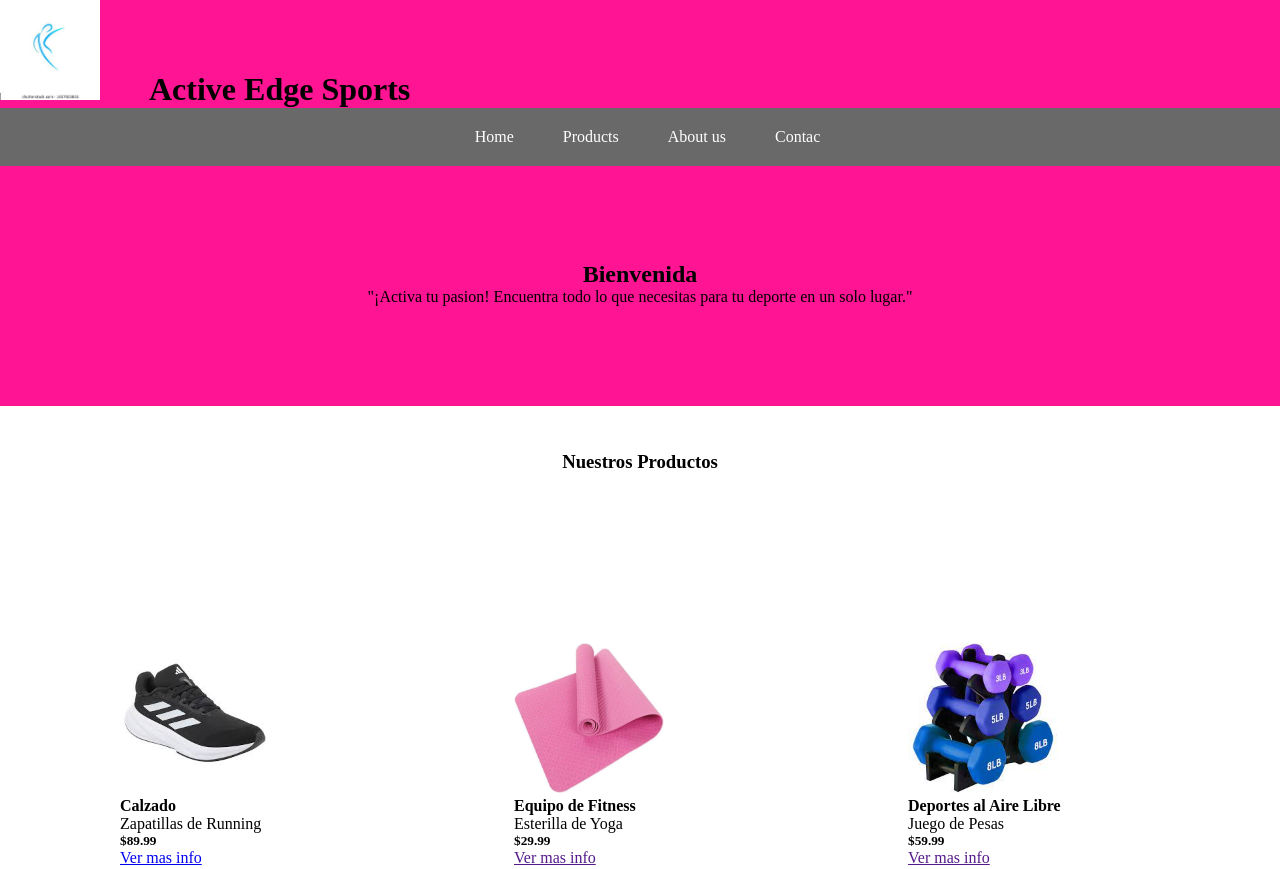
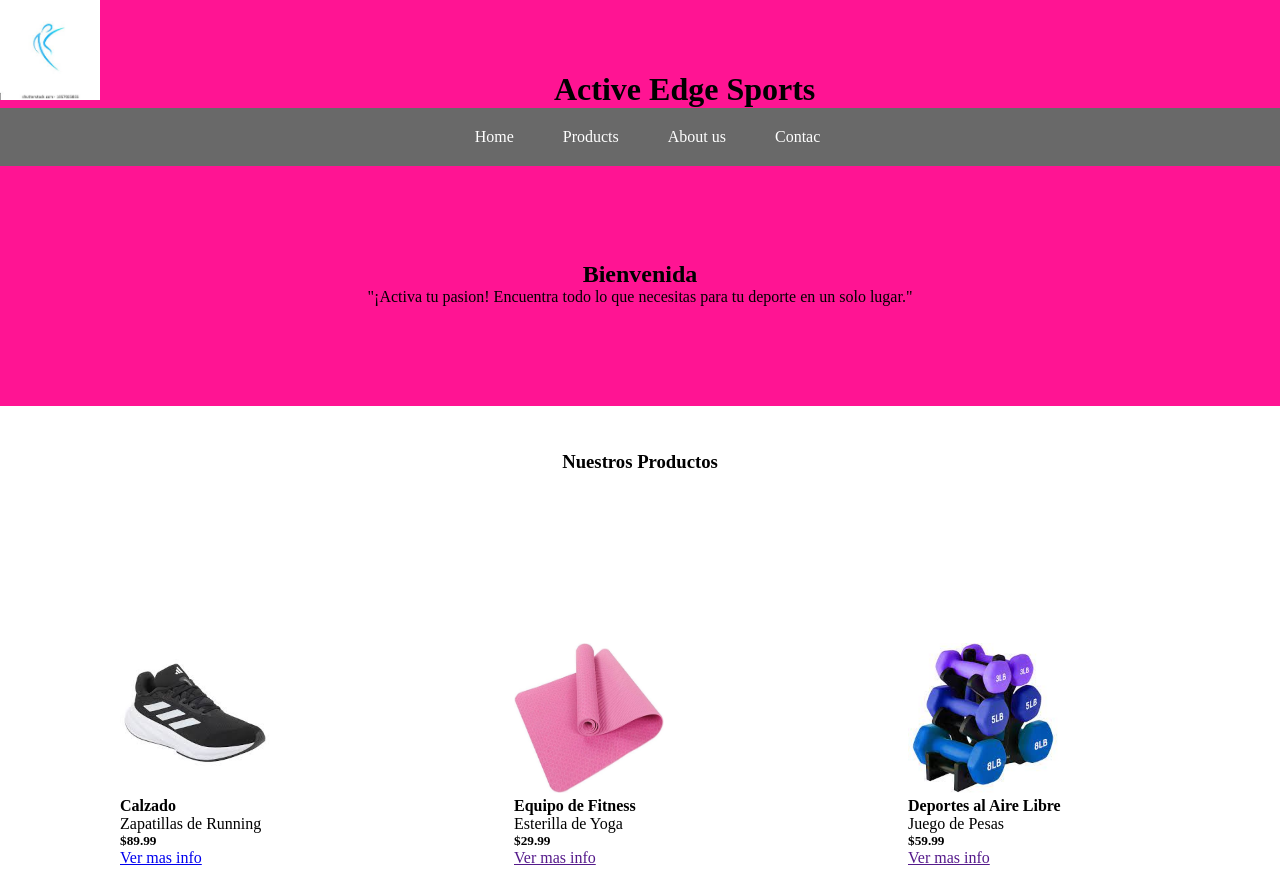
Before and after one commit to lorenasol-12/tema22, a plain HTML site: page index.html in a window 1280 px wide. Shown: the top 869 px of the page. Drawn offline with Linux system fonts and the light colour scheme.

Commit message:
2da version

```diff
--- a/style.css
+++ b/style.css
@@ -23,7 +23,7 @@ header {
 .titulo{
     display:inline;
     padding: 50px;
-    margin: -5px;
+    margin: 400px;
 
     }
 
```
